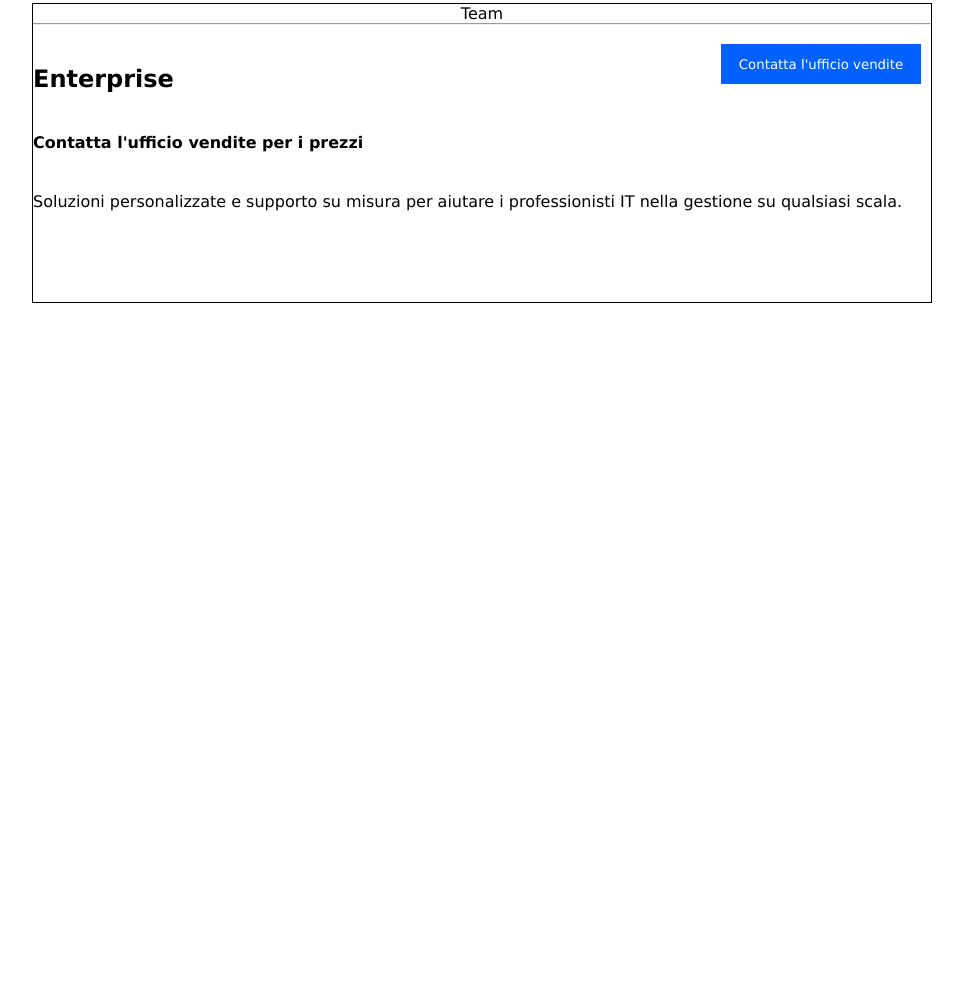
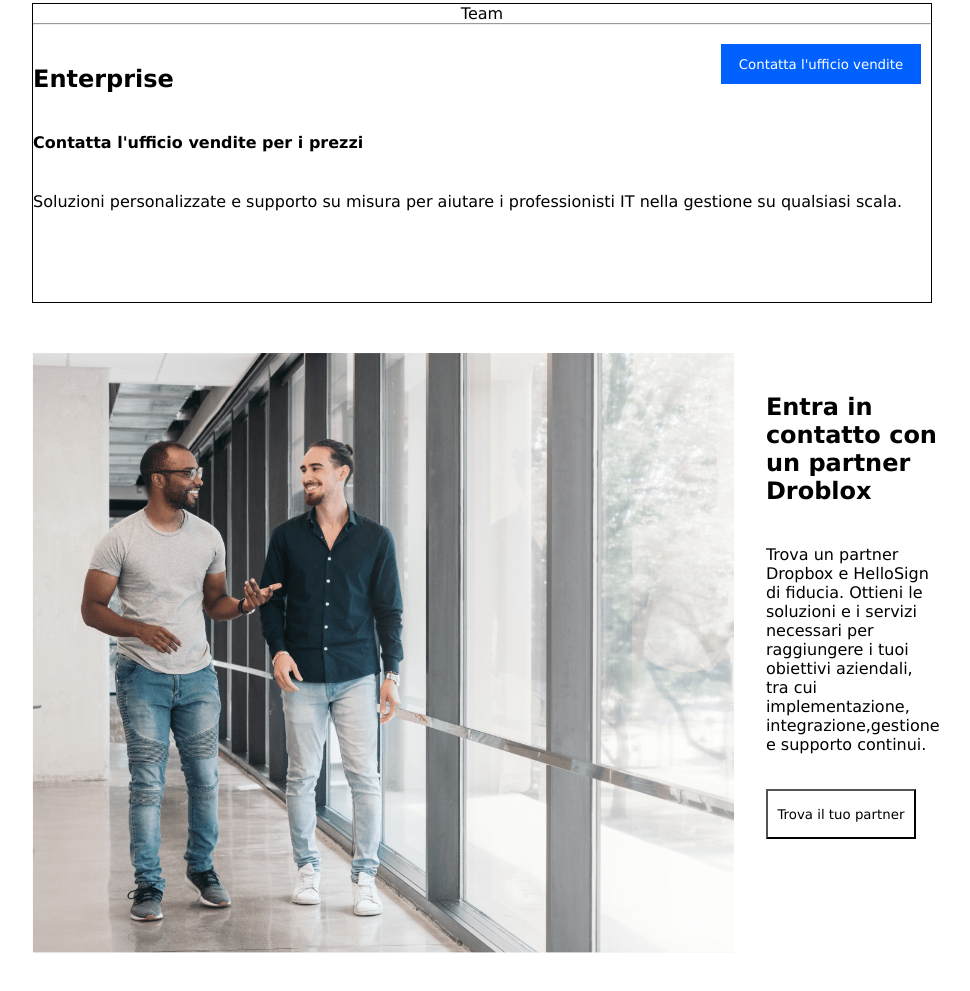
Before and after one commit to VincenzoMinardi/htmlcss-dropbox, a plain HTML site: page index.html in a window 1280 px wide. Shown: the part 1746-2737 px from the top of the page, without its empty margins (183-1153 px from the left). Before the commit the page ends 2099 px from the top, so only its background shows below. Drawn offline with Linux system fonts and the light colour scheme.

Commit message:
add: partner dropbox

```diff
--- a/assets/style.css
+++ b/assets/style.css
@@ -159,3 +159,18 @@ main{
     border: none;
     color: white;
 }
+
+.img{
+    padding-top: 50px;
+}
+
+.img-partner{
+    height: 600px;
+}
+
+.text-partner{
+   margin-top: 35px;
+   height: 50px;
+   width: 150px;
+   background-color: white;
+}
--- a/index.html
+++ b/index.html
@@ -154,7 +154,20 @@
              <button class="contact" >Contatta l'ufficio vendite</button>
             </div>
         </div>
+        <div class="container-flex img">
+            <div>
+             <img class="img-partner" src="img/partner.png" alt="">
+             </div>
+             <div>
+                 <h2 class="text-info">Entra in contatto con un partner Droblox</h2>
+                 <p class="text-info">Trova un partner Dropbox e HelloSign di fiducia. Ottieni le soluzioni e i servizi necessari per raggiungere i tuoi obiettivi aziendali, tra cui implementazione, integrazione,gestione e supporto continui.</p>
+                 <button class="text-partner">Trova il tuo partner</button>
 
+             </div>
+
+
+            </div>
+        </div>
 
 
 
```
